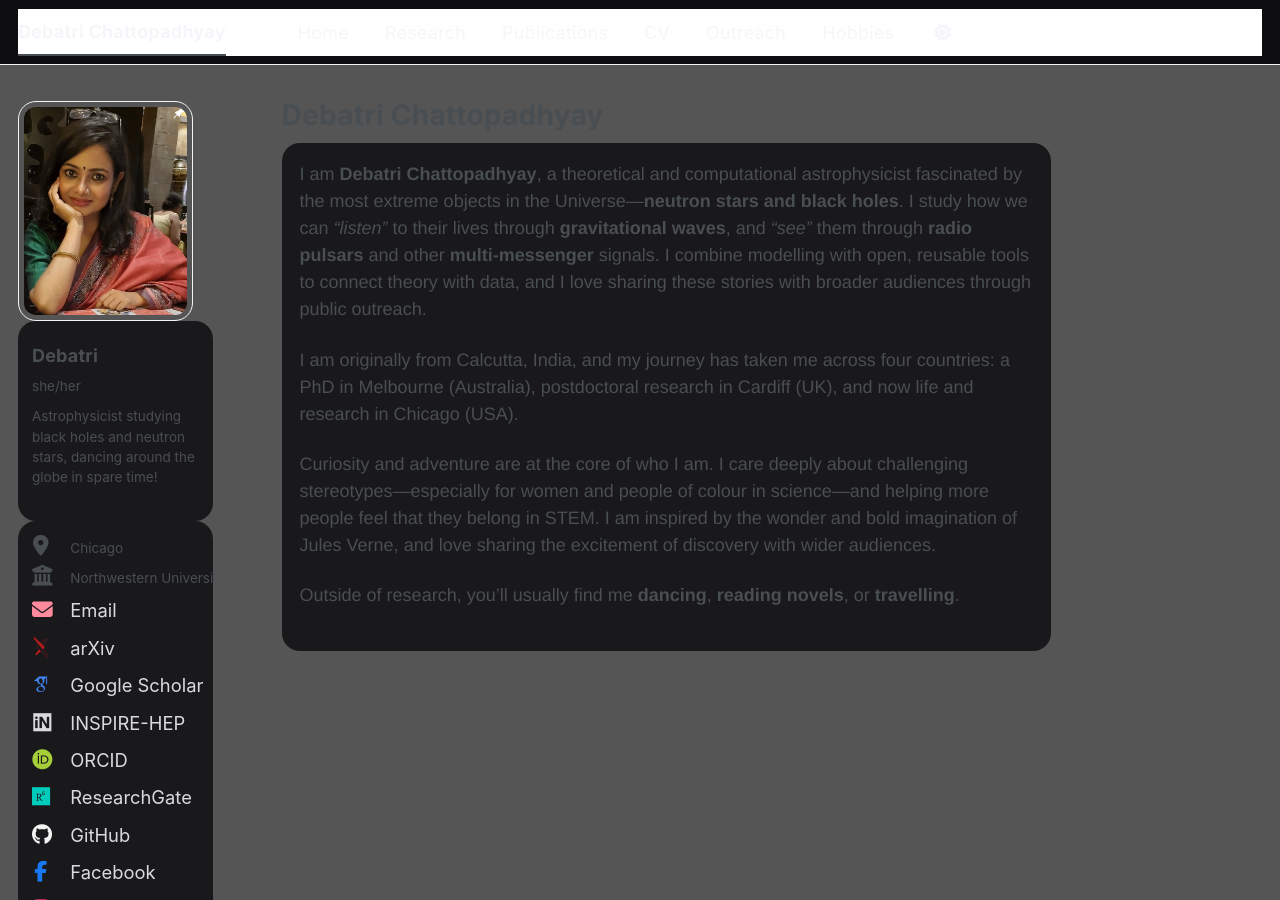
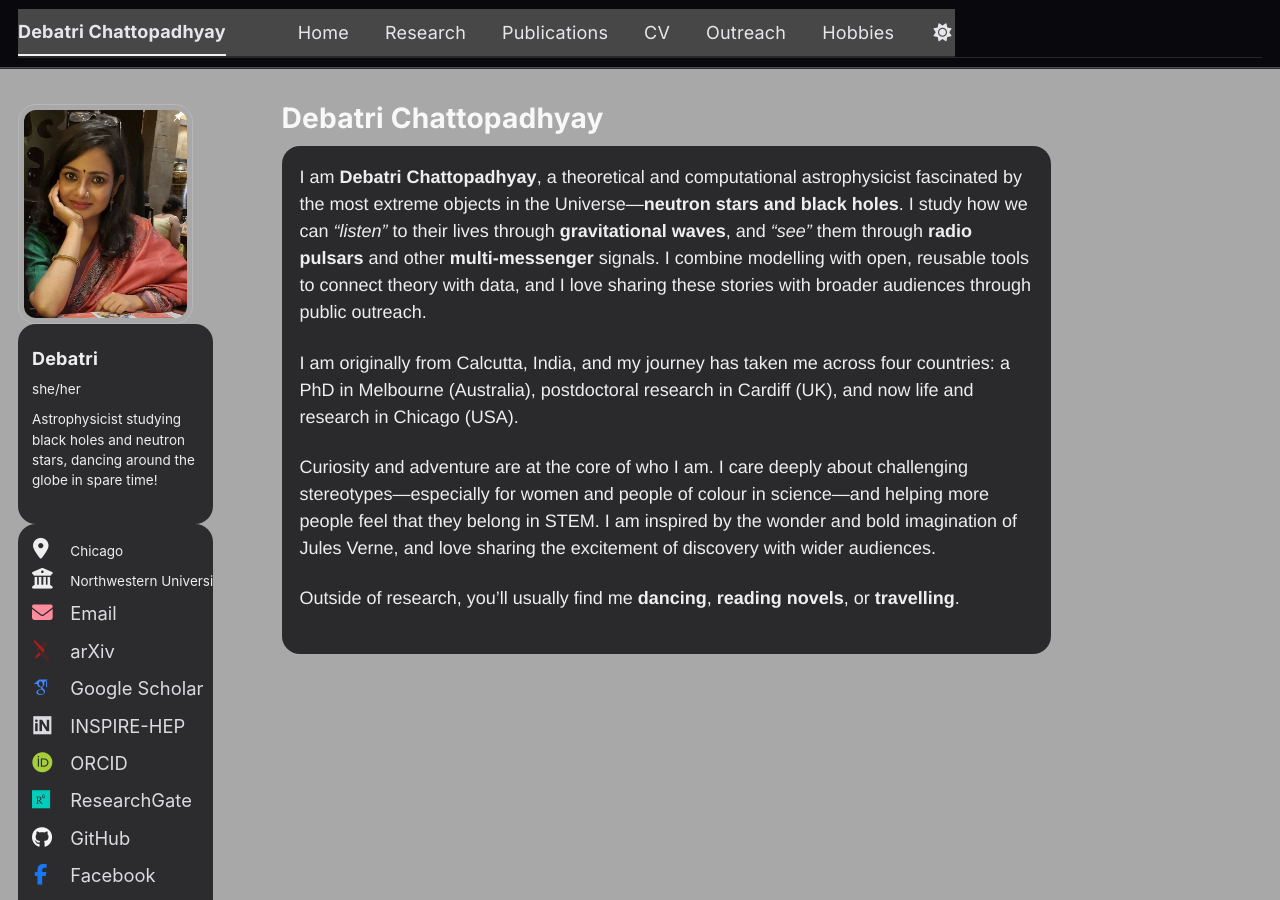
Before and after one commit to debatric/debatric.github.io, a Jekyll site: the page built from _pages/about.md, in a window 1280 px wide and 900 px high. Built offline with Jekyll 4.4.1, drawn with Linux system fonts in a browser that asks for light colours; some web fonts are replaced; a script bundle is joined from its source files by our own code; library files that are not in the unit come from our copies.

Commit message:
Update _custom.scss

```diff
--- a/_sass/_custom.scss
+++ b/_sass/_custom.scss
@@ -273,3 +273,82 @@ a:focus {
 .author__avatar {
   border-radius: 18px !important;
 }
+
+/* =========================================================
+   FIX: Light/day mode should MATCH night mode (UI + contrast)
+   + Brighten background in both modes
+   Paste at bottom of _sass/_custom.scss
+   ========================================================= */
+
+/* 1) Brighter background for BOTH (day a bit brighter) */
+body::before{
+  filter: brightness(0.85) contrast(1.05) saturate(1.05) !important;
+}
+html[data-theme="light"] body::before,
+html:not([data-theme="dark"]) body::before{
+  filter: brightness(1.05) contrast(1.06) saturate(1.08) !important;
+}
+
+/* 2) Make "light" mode use dark-mode CSS variables (so text/links match night) */
+html[data-theme="light"],
+html:not([data-theme="dark"]){
+  --global-bg-color: #474747;
+  --global-footer-bg-color: #474747;
+
+  --global-text-color: rgba(255,255,255,0.92);
+  --global-text-color-light: rgba(255,255,255,0.72);
+
+  --global-masthead-link-color: rgba(255,255,255,0.92);
+  --global-masthead-link-color-hover: #0ea1c5;
+
+  --global-link-color: #0ea1c5;
+  --global-link-color-hover: #ffffff;
+  --global-link-color-visited: rgba(255,255,255,0.85);
+
+  --global-border-color: rgba(255,255,255,0.18);
+  --global-dark-border-color: rgba(255,255,255,0.14);
+  --global-thead-color: rgba(255,255,255,0.08);
+}
+
+/* 3) NAV FIX: stop the white bar + keep nav text readable in "light" */
+.masthead,
+.masthead__inner-wrap,
+.greedy-nav,
+.greedy-nav .visible-links,
+.greedy-nav .hidden-links{
+  background: rgba(10,10,14,0.94) !important;
+  border-bottom: 1px solid rgba(255,255,255,0.12);
+  backdrop-filter: blur(10px);
+  -webkit-backdrop-filter: blur(10px);
+}
+
+.greedy-nav a,
+.masthead a,
+.masthead__menu-item a{
+  color: rgba(245,245,250,0.92) !important;
+  text-decoration: none !important;
+}
+.greedy-nav a:hover,
+.masthead a:hover,
+.masthead__menu-item a:hover{
+  color: #ffffff !important;
+  text-decoration: underline !important;
+}
+
+/* Hamburger icon visibility */
+.greedy-nav__toggle{
+  color: rgba(245,245,250,0.92) !important;
+}
+.greedy-nav__toggle .navicon,
+.greedy-nav__toggle .navicon::before,
+.greedy-nav__toggle .navicon::after{
+  background: rgba(245,245,250,0.92) !important;
+}
+
+/* Extra safety: force readable text on your glass panels in "light" */
+html[data-theme="light"] body,
+html:not([data-theme="dark"]) body,
+html[data-theme="light"] .page__content,
+html:not([data-theme="dark"]) .page__content{
+  color: rgba(255,255,255,0.92) !important;
+}
```
